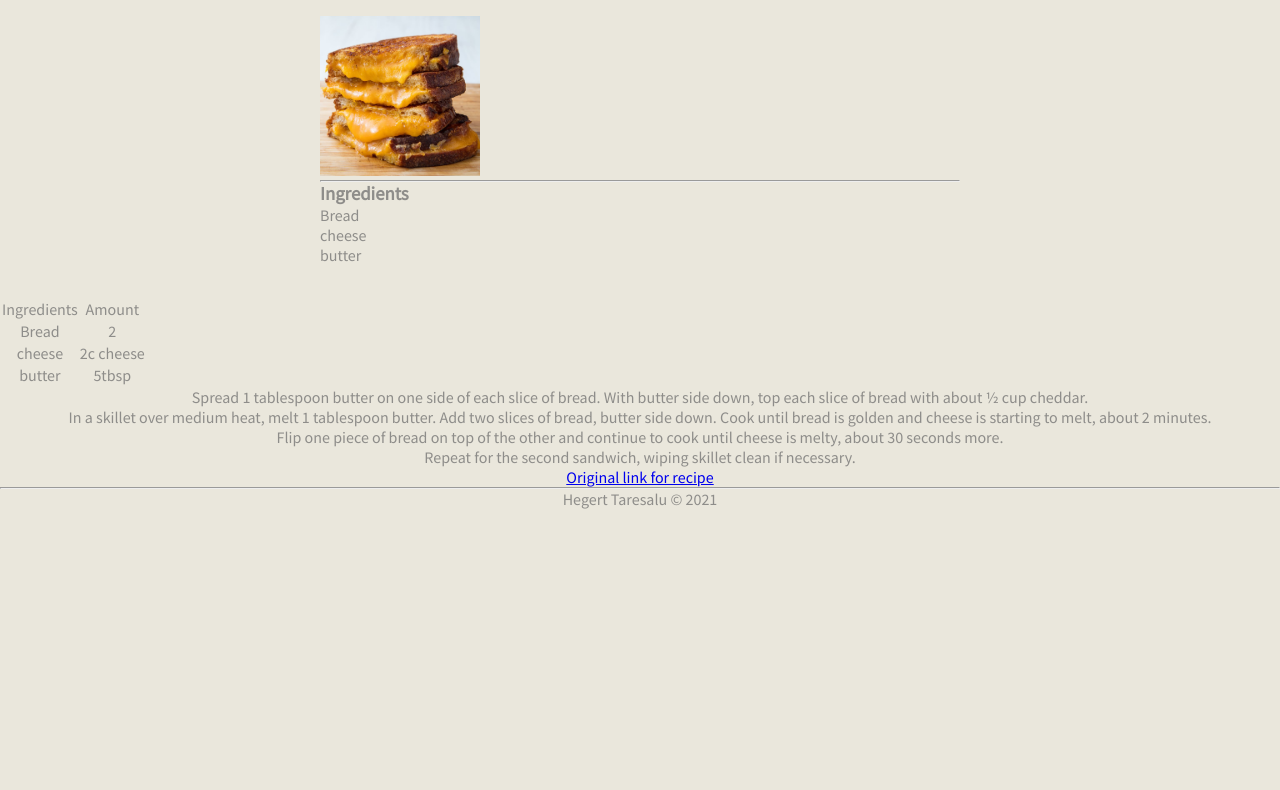
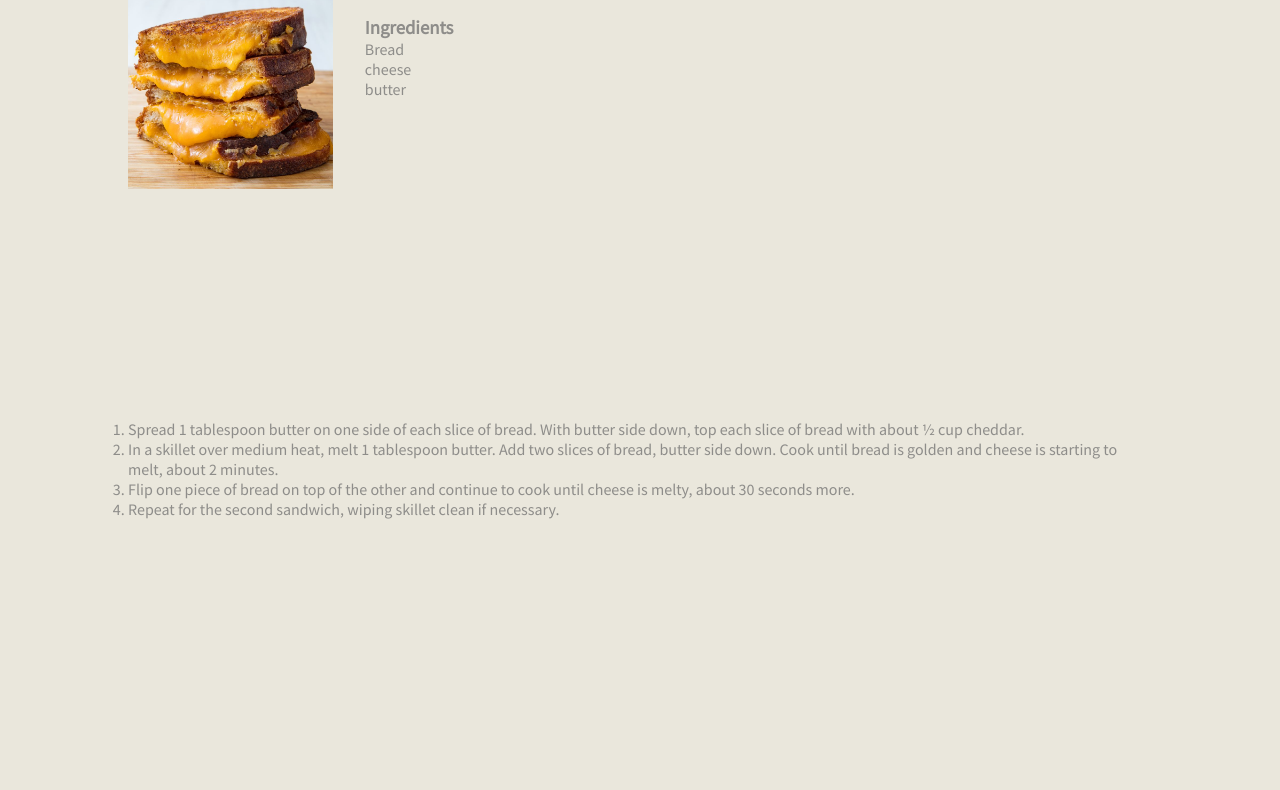
Before and after one commit to HegertTaresalu/Favourite-recipe, a plain HTML site: page index.html in a window 1280 px wide. Shown: the part 56-846 px from the top of the page. Before the commit the page ends 800 px from the top, so only its background shows below. Drawn offline with Linux system fonts and the light colour scheme.

Commit message:
Finished project

```diff
--- a/css/style.css
+++ b/css/style.css
@@ -6,7 +6,6 @@
 	--background: #EAE7DC;
 	--heading-font-family:"Lato", sans-serif;
 	--text-font-family:"Source Sans Pro", sans-serif;
-
 
 }
 
@@ -25,20 +24,24 @@ body{
 	text-align: center;
 	font-family: var(--text-font-family);
 
+}
 
-}
 .ingredients{
 	width: 50%;
 	text-align: left;
-	margin: 2rem auto;
+	margin: 2rem;
 	overflow: hidden;
 
 
 
 }
 
+
 .food{
-	width: 25%;
+	width: 20%;
+	height: 20%;
+	float: left;
+	margin-right: 2rem;
 }
 
 
@@ -51,3 +54,39 @@ p{
 
 
 }
+
+.making{
+	margin-top: 20rem;
+	display: flex;
+	justify-content: center;
+
+
+}
+.making li{
+	text-align: left;
+
+
+
+}
+
+.site{
+	margin-left: 10%;
+	margin-right: 10%;
+
+}
+footer{
+	margin-top:25rem;
+
+
+}
+footer a{
+	text-decoration: none;
+	color: var(--text);
+
+
+}
+li{
+
+font-size: 1rem;
+
+}
--- a/index.html
+++ b/index.html
@@ -2,62 +2,43 @@
 <html lang="en">
 <head>
 
-
+        <script src="https://kit.fontawesome.com/35e341f55f.js" crossorigin="anonymous"></script>
     <meta charset="UTF-8">
     <meta name="viewport" content="width=device-width, initial-scale=1.0">
     <title>Grilled cheese sandwich</title>
     <link rel="stylesheet" href="css/style.css">
 </head>
 <body>
-    <h1>My favourite dish</h1>
+    <div class="site">
 
 
+    <div class="container">
 
+        <h1>My favourite dish</h1>
+        <img class="food" src = "img/sandwich.jpg" alt = "toast sandwich">
     <div class="ingredients">
-    <img class="food" src = "img/sandwich.jpg" alt = "toast sandwich">
-
-<hr>
-
-<div class="ingerdients-list">
-<h3> Ingredients</h3>
-    <ul>
-        <li>Bread</li>
-        <li>cheese</li>
-        <li>butter </li>
-
-    </ul>
-
-</div>
-    </div>
 
 
 
 
 
 
-  <table>
-    <tr>
-        <td>Ingredients</td>
-        <td>Amount</td>
-    </tr>
-    <tr>
-        <td>Bread</td>
-        <td>2</td>
-    </tr>
-    <tr>
-        <td>cheese</td>
-        <td>2c cheese</td>
-    </tr>
+            <h3> Ingredients</h3>
+        <ul>
+            <li>Bread</li>
+            <li>cheese</li>
+            <li>butter </li>
+
+        </ul>
+
+    </div>
 
 
-    <tr>
-         <td>butter</td>
-        <td>5tbsp</td>
-    </tr>
+</div>
 
+    <div class="making">
 
-  </table>
-   <ul>
+   <ol>
         <li>Spread 1 tablespoon butter on one side of each slice of bread. With butter side down, top each slice of bread with about ½ cup cheddar. </li>
         <li>In a skillet over medium heat, melt 1 tablespoon butter. Add two slices of bread, butter side down. Cook until bread is golden and cheese is starting to melt,
             about 2 minutes.  </li>
@@ -66,7 +47,20 @@
 
 
 
-   </ul>
+   </ol>
+
+
+   </div>
+
+
+
+
+    <div class="wishes">
+
+
+
+
+    </div>
 
 
 
@@ -74,20 +68,12 @@
 
 
 
-
-
-
-
-
-</table>
-
+<footer>
+<hr>
 <a href = "https://www.delish.com/cooking/recipe-ideas/a19610233/how-to-make-best-grilled-cheese/" target="_blank"> Original link for recipe  </a>
-<hr>
-<footer>
-
     <p>Hegert Taresalu &#169 2021</p>
-
+    <P>Best food on this planet <i class="fas fa-hamburger"></i></P>
 </footer>
-
+</div>
 </body>
 </html>
```
